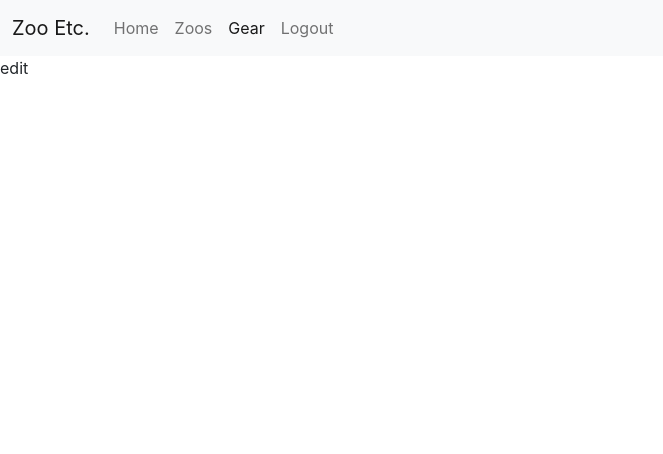
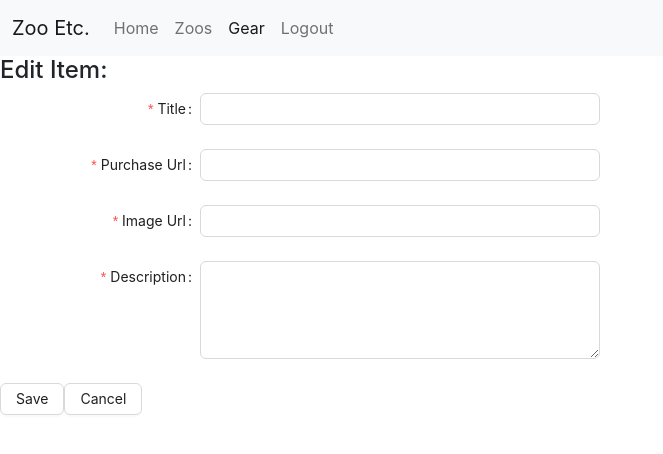
Before and after one commit to laurafurnivall/ZooEtc, a React (Create React App) app in the folder Client/zooetc/: page /Gear/Update/1 in a window 1280 px wide. Shown: the top 454 px of the page, without its empty margins (0-663 px from the left). Built offline with nearby package versions, Linux system fonts and the light colour scheme; no server answers; sample sign-in values are in the browser's storage.

Commit message:
Finished gear edit

```diff
--- a/Client/zooetc/src/components/Gear/Gear.css
+++ b/Client/zooetc/src/components/Gear/Gear.css
@@ -2,7 +2,11 @@
     width: 20rem;
     margin: 10px;
     padding: 5px;
-    height: 350px;
+    height: 30rem;
+    display: flex;
+    flex-wrap: wrap;
+    justify-content: center;
+
 }
 
 .gearItems {
@@ -14,3 +18,11 @@
 .gearCardLink {
     font-size: 20px;
 }
+
+.gearImage {
+  margin: 10px;
+  max-width:15rem;
+  max-height:10rem;
+  width: auto;
+  height: auto;
+}
--- a/Client/zooetc/src/components/Gear/GearCard.js
+++ b/Client/zooetc/src/components/Gear/GearCard.js
@@ -6,12 +6,12 @@ import { useNavigate } from "react-router-dom";
 import { Tooltip } from 'antd';
 import Meta from "antd/es/card/Meta";
 
-export default function GearCard({ userProfile, id, title, description, purchaseUrl, imgUrl, showConfirm }) {
+export default function GearCard({ userProfile, id, title, description, purchaseUrl, imageUrl, showConfirm }) {
     const navigate = useNavigate();
 
     return <>
         <Card className="gearCard"
-            cover={<img alt="Gear Image" src={imgUrl} />}
+            cover={<img className="gearImage"alt="Gear Image" src={imageUrl} />}
             actions={[
                 <Space>
                     <Tooltip title="Shop for this item?">
--- a/Client/zooetc/src/components/Gear/GearEdit.js
+++ b/Client/zooetc/src/components/Gear/GearEdit.js
@@ -1,3 +1,50 @@
-export default function GearEdit () {
-    return<>edit</>
+import { useNavigate, useParams } from "react-router-dom";
+import { useEffect, useState } from "react"
+import { editGear, getGearItem } from "../../modules/gearManager";
+import GearForm from "./GearForm";
+
+export default function GearEdit() {
+    const { id } = useParams();
+
+    useEffect(() => {
+        getGearItem(id).then((fetchedGear) => {
+            updateGear(fetchedGear);
+        });
+    }, [id]);
+
+    const [gear, updateGear] = useState({
+        id: id,
+        title: "",
+        description: "",
+        purchaseUrl: "",
+        imageUrl: ""
+    });
+
+    const navigate = useNavigate();
+
+    const handleInputChange = (event) => {
+        const { name, value } = event.target;
+        updateGear((prevGear) => ({
+            ...prevGear,
+            [name]: value,
+        }));
+    };
+
+    const handleSave = (event) => {
+        event.preventDefault();
+
+        editGear(id, gear)
+            .then(() => navigate("/Gear"))
+    }
+    return <>
+        <h4>Edit Item:</h4>
+        <GearForm
+            title={gear.title}
+            description={gear.description}
+            purchaseUrl={gear.purchaseUrl}
+            imgageUrl={gear.imgageUrl}
+            handleInputChange={handleInputChange}
+            handleSave={handleSave}
+        />
+    </>
 }
```
Also changed, not shown: 1 other file (tests, documents, lock files or other folders).
